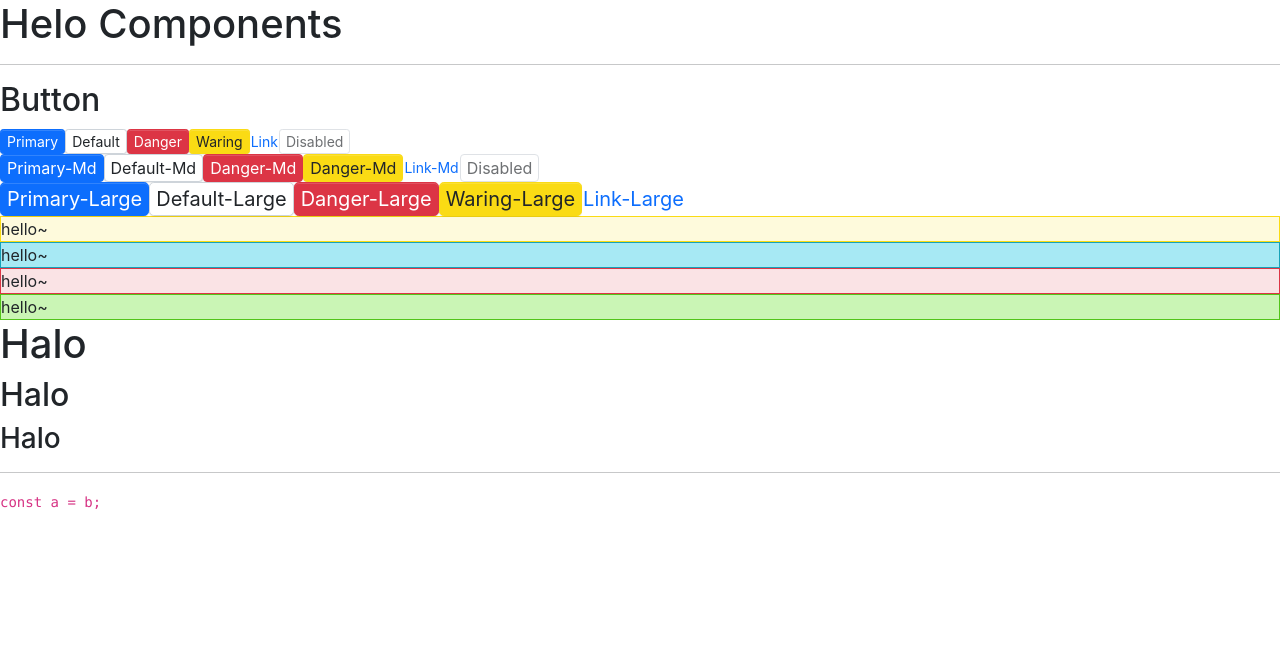
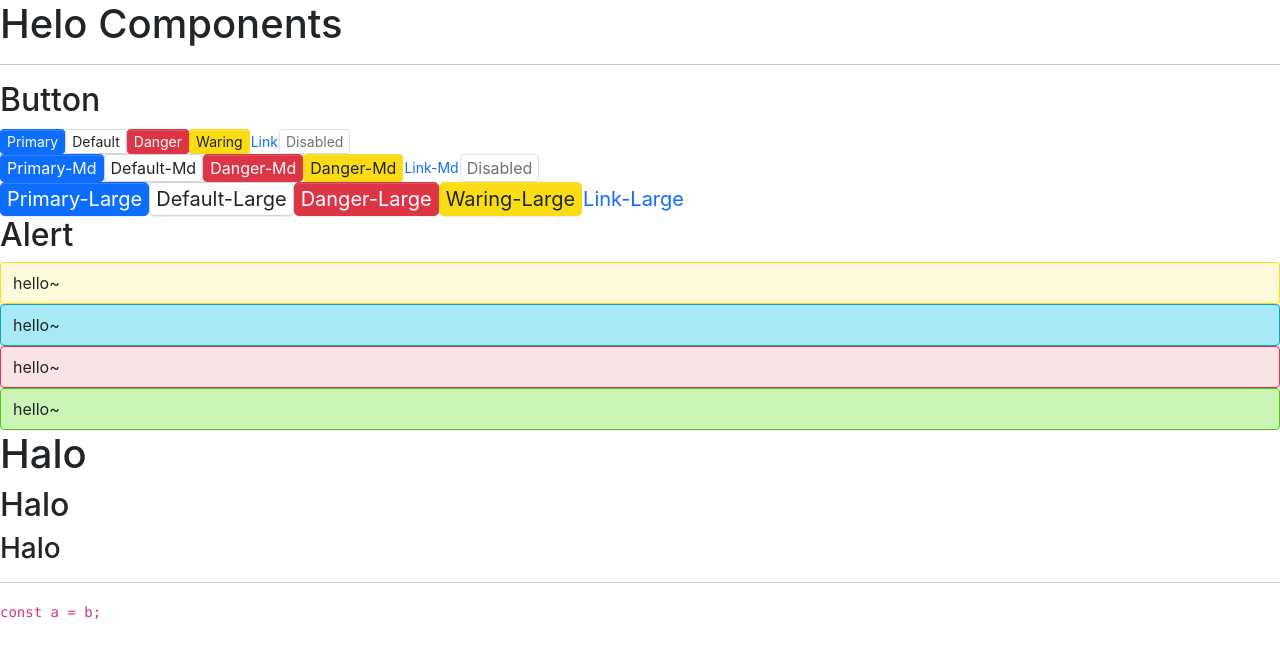
Before and after one commit to Zefeng666/halo-ui, a React (Create React App) app: page / in a window 1280 px wide. Shown: the top 658 px of the page. Built offline with nearby package versions, Linux system fonts and the light colour scheme.

Commit message:
ADD button 增加Index文件

```diff
--- a/src/App.tsx
+++ b/src/App.tsx
@@ -29,10 +29,11 @@ function App() {
         <Button btnType={ButtonType.Danger} size={ButtonSize.Large}>Danger-Large</Button>
         <Button btnType={ButtonType.Warning} size={ButtonSize.Large}>Waring-Large</Button>
         <Button btnType={ButtonType.Link} href={"https://www.baidu.com"} size={ButtonSize.Large}>Link-Large</Button>
-        <Alert message={'hello~'} type={'warning'}></Alert>
-        <Alert message={'hello~'} type={'info'}></Alert>
-        <Alert message={'hello~'} type={'error'}></Alert>
-        <Alert message={'hello~'} type={'success'}></Alert>
+        <h2>Alert</h2>
+        <Alert message={'hello~'} type={'warning'}/>
+        <Alert message={'hello~'} type={'info'}/>
+        <Alert message={'hello~'} type={'error'}/>
+        <Alert message={'hello~'} type={'success'}/>
         <h1>Halo</h1>
         <h2>Halo</h2>
         <h3>Halo</h3>
--- a/src/components/Alert/_style.scss
+++ b/src/components/Alert/_style.scss
@@ -1,5 +1,9 @@
 .alert {
     border: $alert-border-width solid transparent;
+    padding: $alert-padding-y $alert-padding-x;
+    border-radius: $alert-border-radius;
+
+
 }
 .alert-info {
     @include alert-style($info)
--- a/src/components/Alert/Alert.tsx
+++ b/src/components/Alert/alert.tsx
@@ -1,13 +1,13 @@
 import React from 'react';
 import classNames from 'classnames';
 
-interface AlertProps {
+export interface AlertProps {
     message?: string,
     type?: 'success' | 'info' | 'warning' | 'error',
     description?: string,
 }
 
-export const Alert: React.FC<AlertProps> = (props) => {
+const Alert: React.FC<AlertProps> = (props) => {
     const { message, description, type } = props;
     const classes = classNames('alert', {
         [`alert-${type}`]: type,
--- a/src/components/Alert/index.tsx
+++ b/src/components/Alert/index.tsx
@@ -1,2 +1,3 @@
-import Alert from './alert';
+import Alert from './alert'
+
 export default Alert;
--- /dev/null
+++ b/src/components/Button/index.tsx
@@ -0,0 +1,3 @@
+import Button from "./button";
+
+export default Button;
--- a/src/styles/_mixin.scss
+++ b/src/styles/_mixin.scss
@@ -40,4 +40,5 @@
 ) {
   border-color: $border;
   background: $background;
+
 }
--- a/src/styles/_variables.scss
+++ b/src/styles/_variables.scss
@@ -173,6 +173,10 @@ $btn-font-family:             $font-family-base !default;
 $btn-font-size:               $font-size-base !default;
 $btn-line-height:             $line-height-base !default;
 
+//Alert
+$alert-padding-x:             .75rem !default;
+$alert-padding-y:             .5rem !default;
+
 //不同大小按钮的 padding 和 font size
 $btn-padding-y-sm:            .25rem !default;
 $btn-padding-x-sm:            .5rem !default;
```
